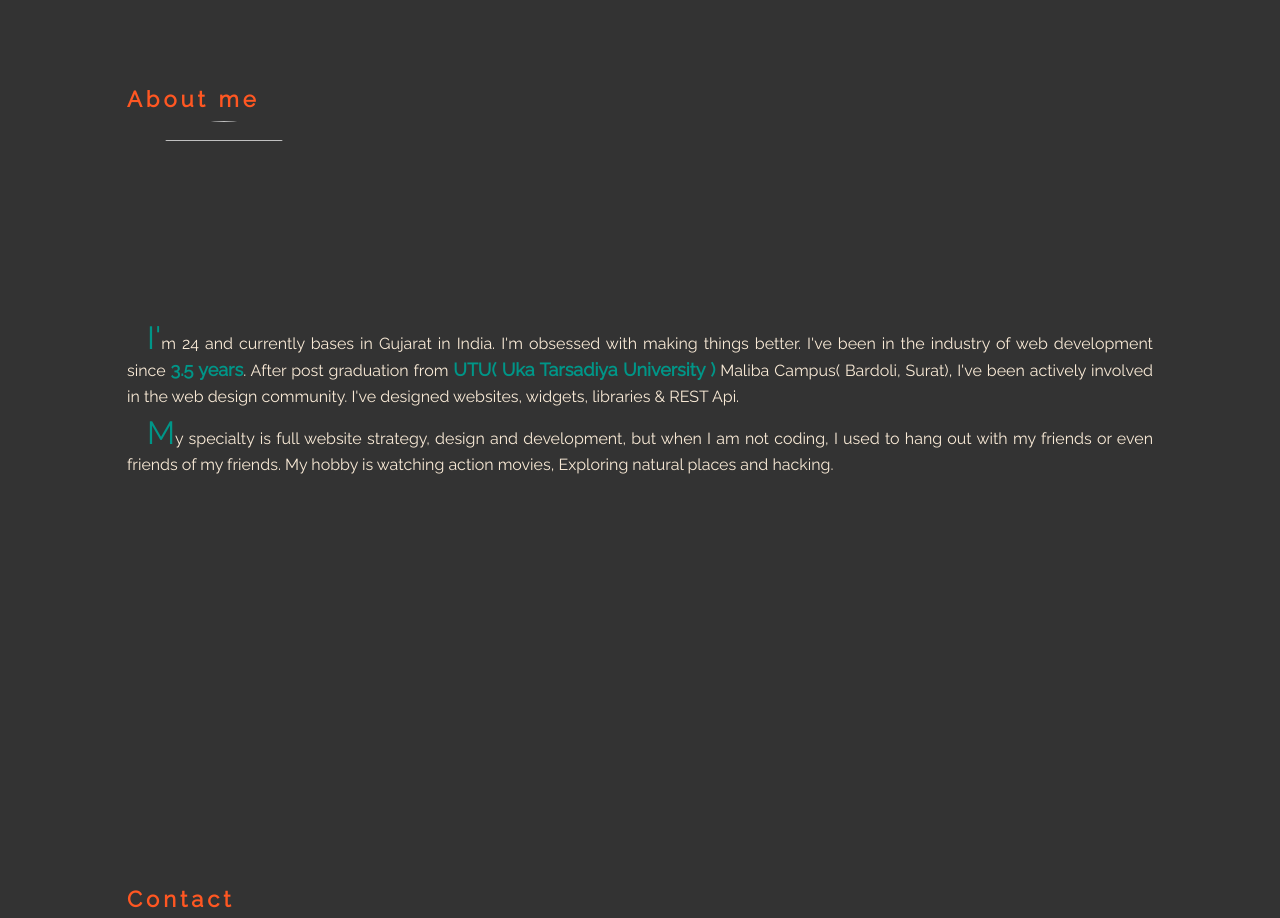
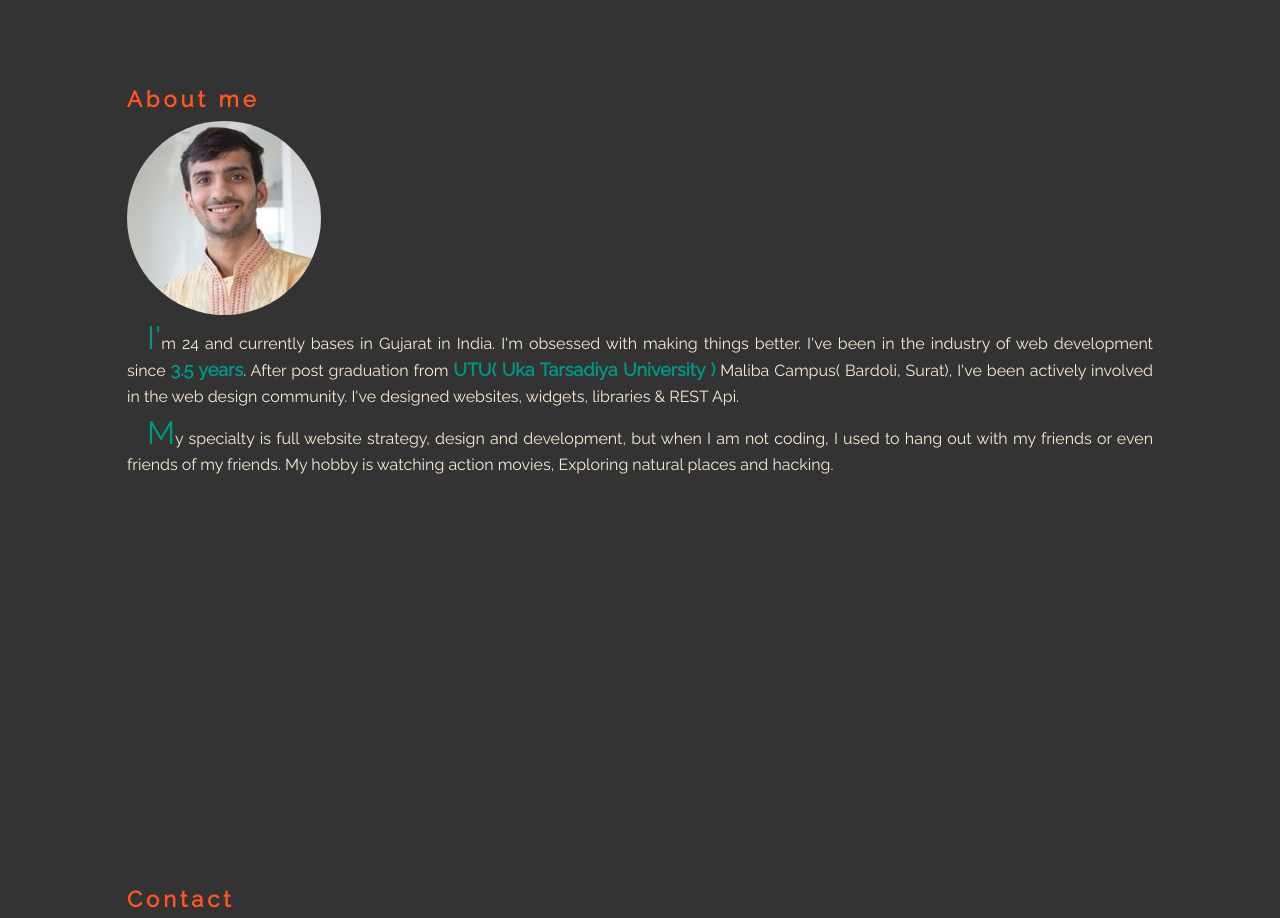
Before and after one commit to mayank-jumpbox/mayankmajithya.github.io, a plain HTML site: page index.html in a window 1280 px wide. Shown: the part 2680-3598 px from the top of the page. Drawn offline with nearby package versions, Linux system fonts and the light colour scheme; a script that the page names is missing.

Commit message:
update image

```diff
--- a/index.html
+++ b/index.html
@@ -124,7 +124,7 @@
     <section id="about" class="col-md-12 screen">
         <h3>About me</h3>
         <p>
-            <img src="assets/img/mayank.jpg" width="194" height="194" class="img-responsive img-circle img-custom">
+            <img src="assets/img/mayank.jpeg" width="194" height="194" class="img-responsive img-circle img-custom">
         </p>
         <p>
             I'm 24 and currently bases in Gujarat in India. I'm obsessed with making things better. I've been in the
```
